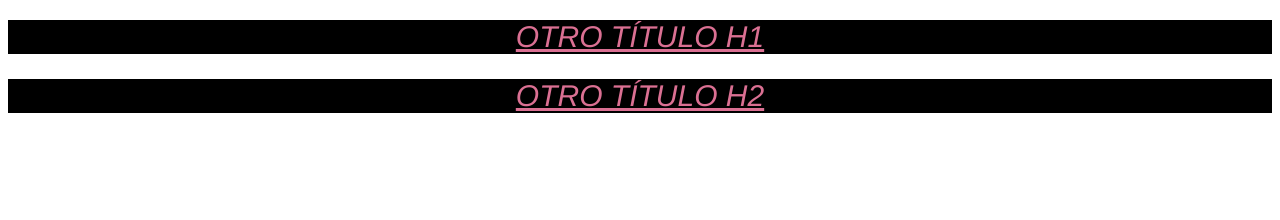
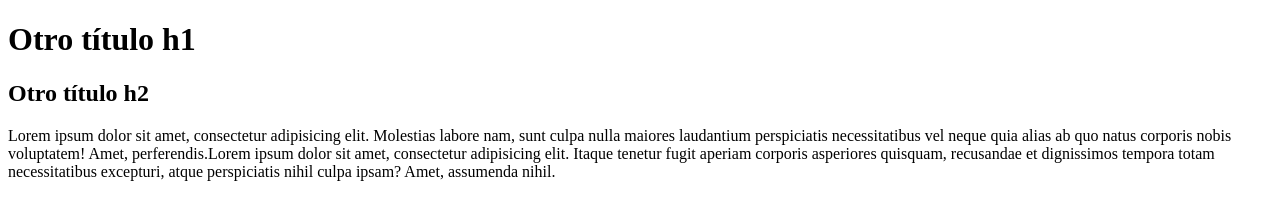
Before and after one commit to MarinaMeza/clase3css, a plain HTML site: page Ejercicio01/index.html in a window 1280 px wide. Drawn offline with Linux system fonts and the light colour scheme.

Commit message:
Practica Commit 4

```diff
--- a/Ejercicio01/index.html
+++ b/Ejercicio01/index.html
@@ -3,7 +3,7 @@
 <head>
     <meta charset="UTF-8">
     <style>
-        h1, h2{
+/*        h1, h2{
           color: palevioletred;
           font-family: Helvetica, sans-serif;
           font-size: 30px;
@@ -11,12 +11,17 @@
           font-weight: 100;
           text-align: center;
           text-decoration: underline;
-/*          letter-spacing: 35px;*/
-/*          word-spacing: 70px;*/
+          letter-spacing: 35px;
+          word-spacing: 70px;
           text-transform: uppercase;
           background: black;
-/*          font: 200 normal 50px font family;*/
-        }
+
+          font: 200 normal 50px font family;
+        }*/
+/*        body{
+            background-color: black;
+            background-image: url("images/fondo.jpg");
+        }*/
     </style>
     <!--<link rel="stylesheet" href="css/estilos.css">-->
     <title>Document</title>
@@ -26,5 +31,7 @@
     Esto solo modifica este header, el style de ariba solo esta pagina y el css linkeado a todas las paginas qe lo linkeen-->
     <h1>Otro título h1</h1>
     <h2>Otro título h2</h2>
+    <p>Lorem ipsum dolor sit amet, consectetur adipisicing elit. Molestias labore nam, sunt culpa nulla maiores laudantium perspiciatis necessitatibus vel neque quia alias ab quo natus corporis nobis voluptatem! Amet, perferendis.Lorem ipsum dolor sit amet, consectetur adipisicing elit. Itaque tenetur fugit aperiam corporis asperiores quisquam, recusandae et dignissimos tempora totam necessitatibus excepturi, atque perspiciatis nihil culpa ipsam? Amet, assumenda nihil.</p>
+
 </body>
 </html>
```
Also changed, not shown: Ejercicio01/images/fondo.jpg (renamed from Ejercicio01/images/Jellyfish.jpg).
